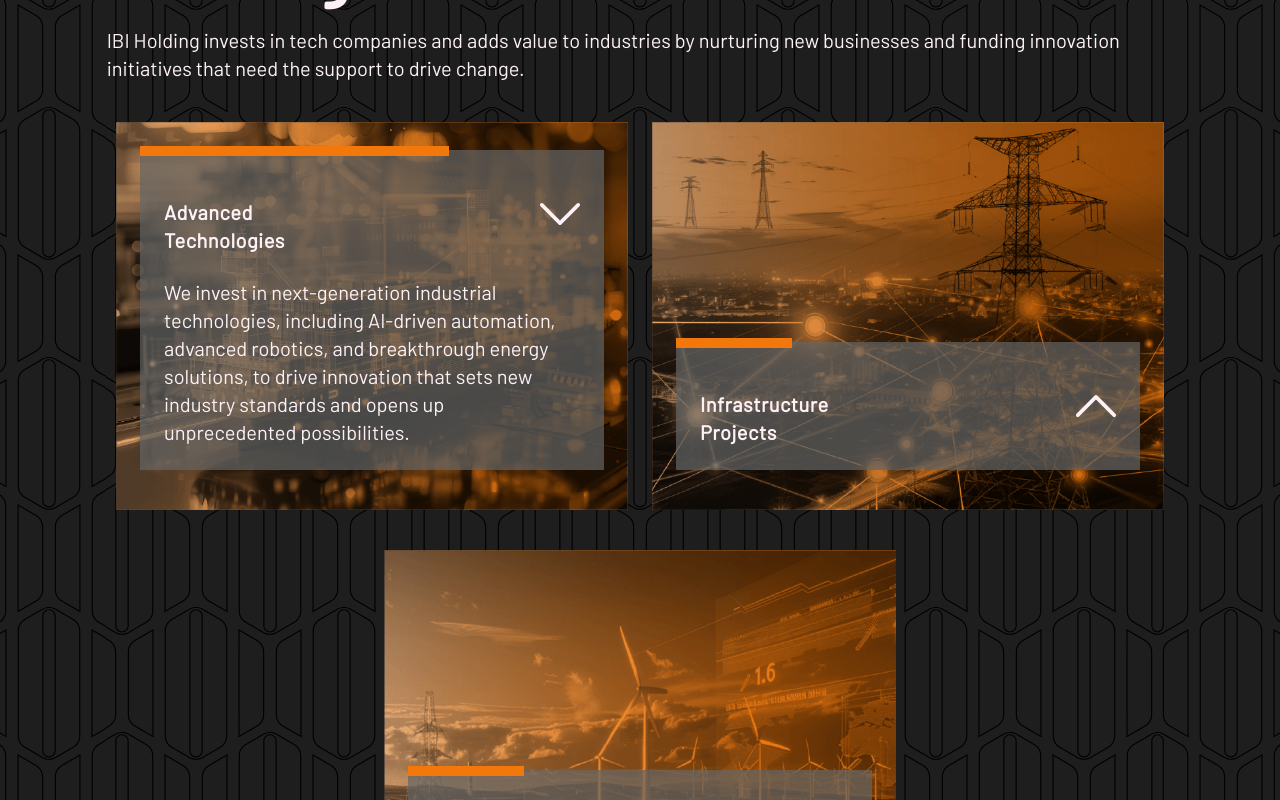
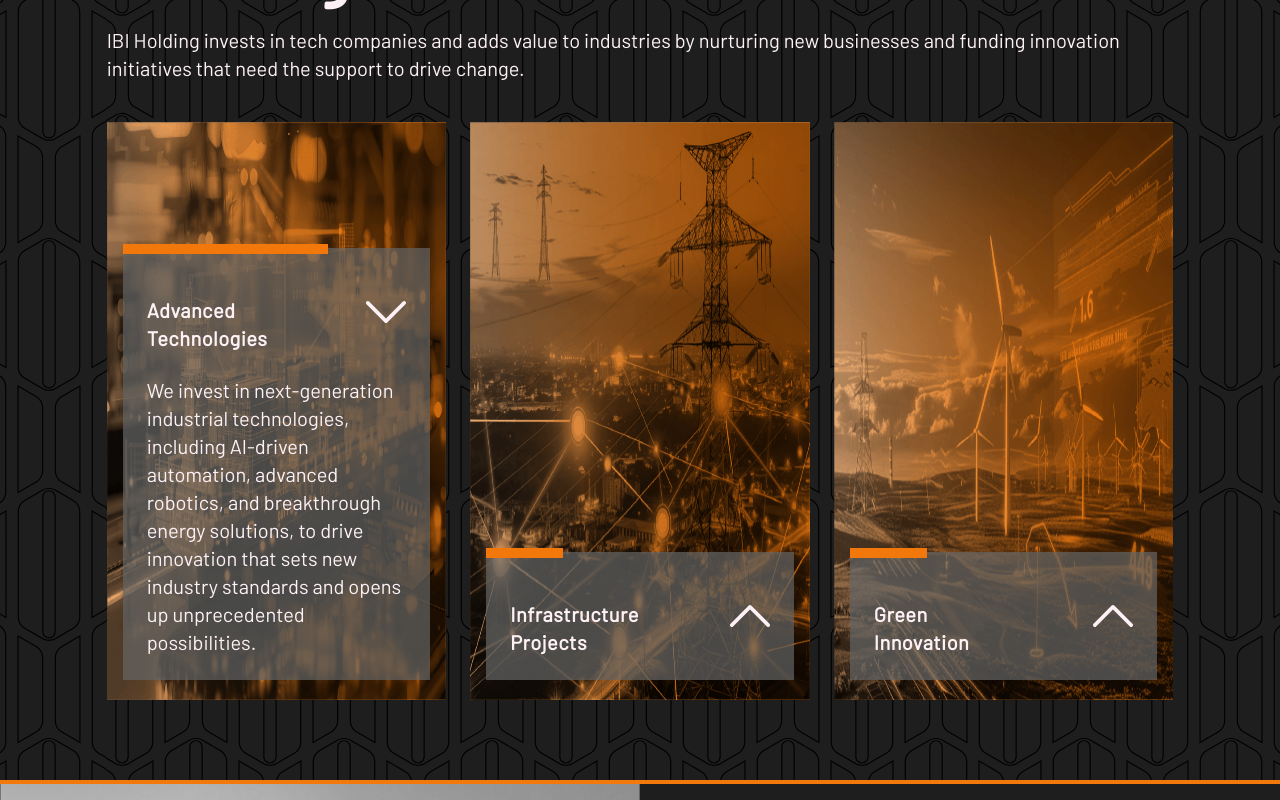
Before and after one commit to ninaismail/vuejs4, a Vue app: page / in a window 1280 px wide. Shown: the part 2760-3560 px from the top of the page. Built offline with nearby package versions, Linux system fonts and the light colour scheme; a web font is replaced by a local one.

Commit message:
last edits

```diff
--- a/src/components/Strategy.vue
+++ b/src/components/Strategy.vue
@@ -1,12 +1,12 @@
 <template>
-    <section id="investments" class="relative py-20 bg-bgcolor custom-bg">
+    <section id="investments" class="relative w-full h-full py-20 bg-bgcolor custom-bg">
         <div class="relative flex flex-col justify-around w-11/12 gap-10 mx-auto 2xl:w-8/12 sm:w-10/12">
             <div class="flex flex-col gap-6 mx-auto 2xl:gap-10">
                 <h1 class="text-offwhite font-[600] 2xl:text-[68px] lg:text-7xl md:text-6xl sm:text-5xl text-4xl tracking-wide">Strategic Power in Action</h1>
                 <p class="text-offwhite font-[500] 2xl:text-[22px] lg:text-xl md:text-lg sm:text-md ">IBI Holding invests in tech companies and adds value to industries by nurturing new businesses and funding innovation initiatives that need the support to drive change.</p>
            </div>
-            <div class="flex flex-wrap items-center justify-center gap-6 gap-y-10">
-                <div v-for="(item, key) in data" :key="key" class="relative flex flex-col justify-end md:px-6 lg:w-[48%] w-full h-full aspect-1.32/1 last-of-type:place-items-center">
+            <div class="grid w-full grid-cols-1 gap-6 2xl:gap-10 lg:grid-cols-3 xs:grid-cols-2">
+                <div v-for="(item, key) in data" :key="key" class="relative flex flex-col justify-end col-span-1 2xl:px-6 lg:px-4 px-6 h-[578px]">
                     <img
                     :src="item.image"
                     alt="IBI Holding"
@@ -17,7 +17,7 @@
                     responsive
                     center cover
                     />
-                    <div class="relative bottom-0 w-full p-6 space-y-6 cursor-pointer md:bottom-10 bg-bgcolor1/70"
+                    <div class="relative w-full p-6 space-y-6 cursor-pointer 2xl:bottom-10 lg:bottom-5 bottom-10 bg-bgcolor1/70"
                     @click="isOpen = key">
                         <hr class="absolute left-0 -top-1 bg-primary h-[10px] border-0 transition-all duration-1000"
                         :class=" isOpen === key ? 'w-2/3' : 'w-1/4'"/>
```
Also changed, not shown: public/images/landingpage/footer.png, 5 other files (tests, documents, lock files or other folders).
